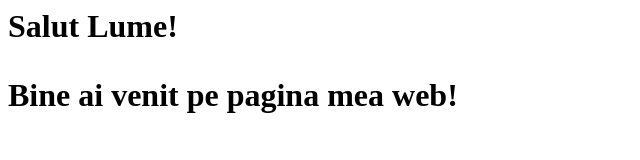
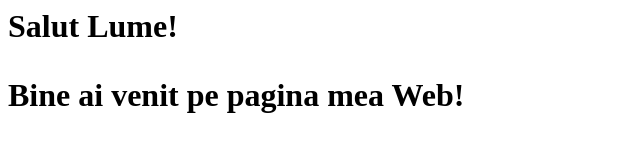
Before and after one commit to ZambalicRazvan/Proiect-web-demo, a plain HTML site: page index.html in a window 1280 px wide. Shown: the full height of the page, 0-640 px from the left. Drawn offline with Linux system fonts and the light colour scheme.

Commit message:
index.html

```diff
--- a/index.html
+++ b/index.html
@@ -1,2 +1,2 @@
 <h1>Salut Lume!<h1>
-<p>Bine ai venit pe pagina mea web!</p>
+<p>Bine ai venit pe pagina mea Web!</p>
```
